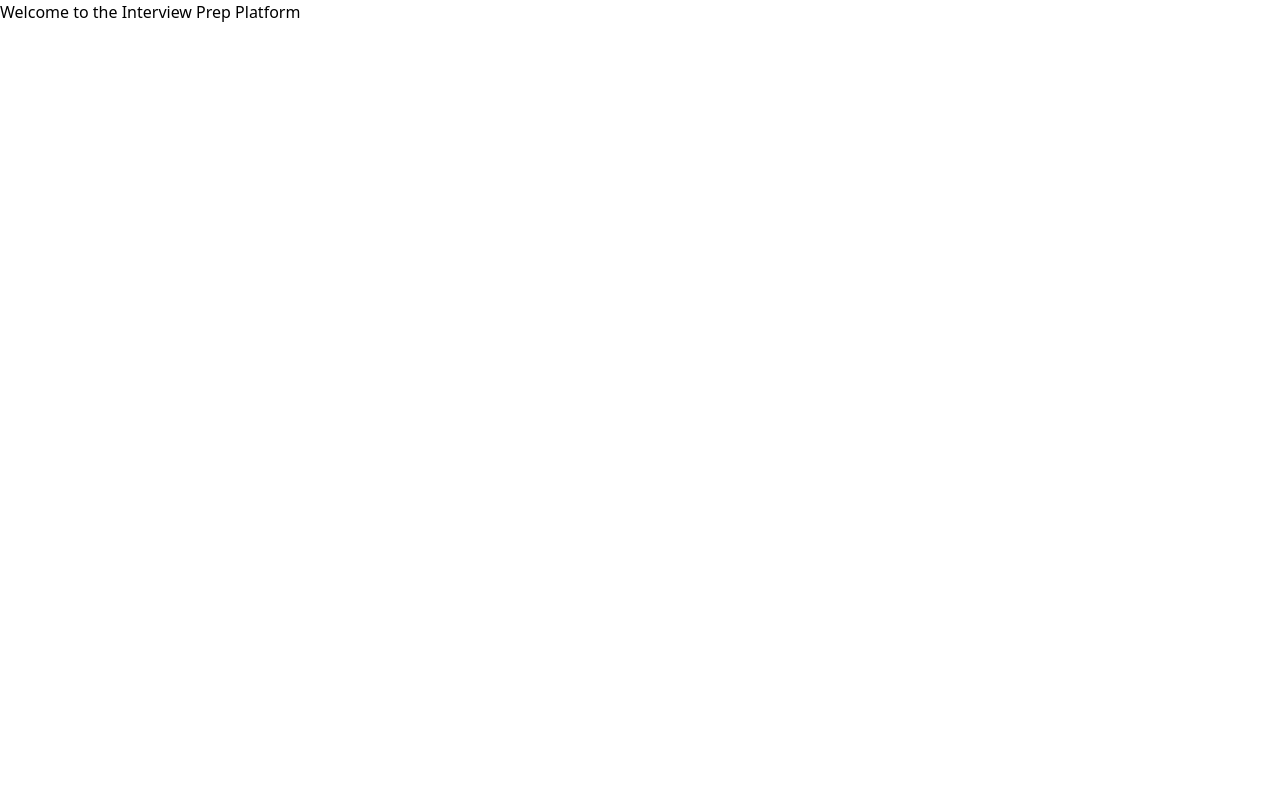
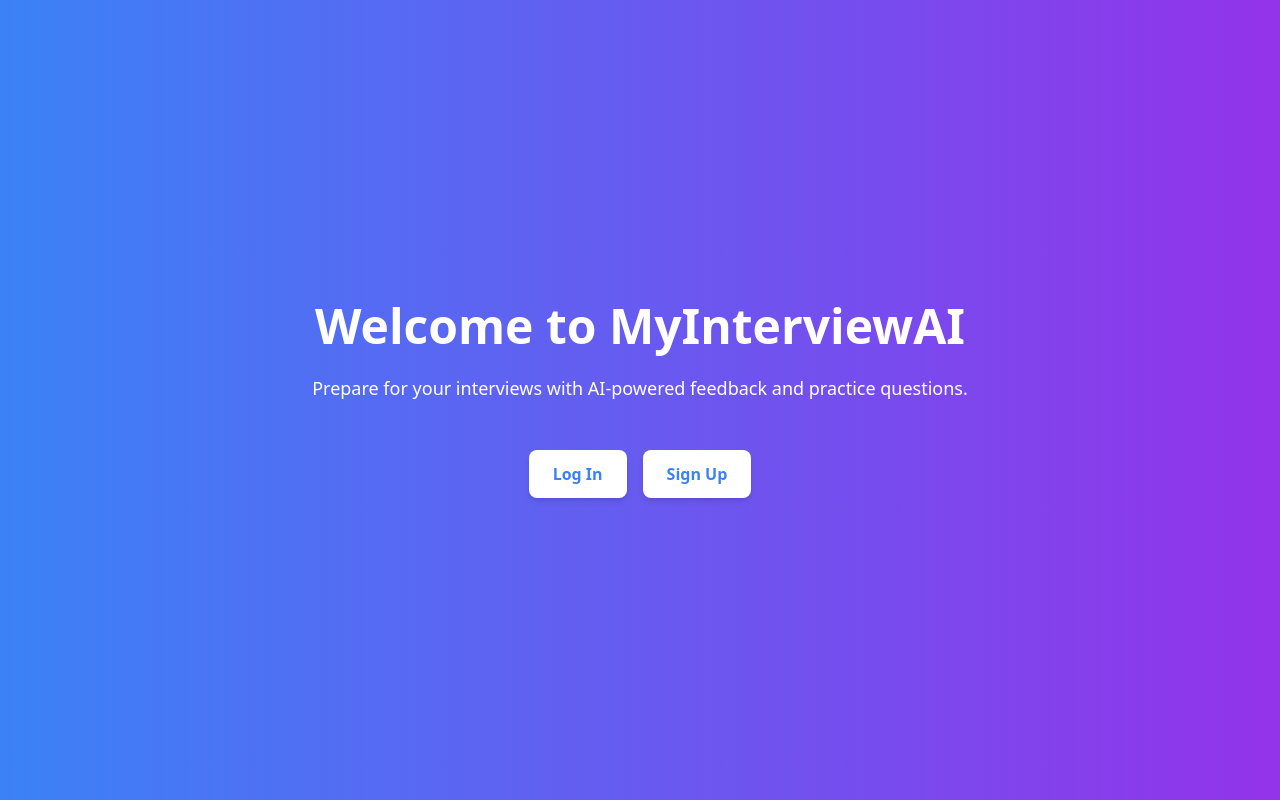
Before and after one commit to AkshayVoora/MyInterviewAI, a React (Create React App) app in the folder frontend/: page / in a window 1280 px wide. Built offline with nearby package versions, Linux system fonts and the light colour scheme.

Commit message:
Simplify dashboard greeting and update login functionality

```diff
--- a/frontend/src/App.js
+++ b/frontend/src/App.js
@@ -4,6 +4,7 @@ import { BrowserRouter as Router, Route, Routes } from 'react-router-dom';
 import Home from './pages/Home';
 import Login from './pages/Login';
 import Signup from './pages/Signup';
+import Dashboard from './pages/Dashboard';
 
 function App() {
    return (
@@ -13,6 +14,7 @@ function App() {
                <Route path="/" element={<Home />} />
                <Route path="/login" element={<Login />} />
                <Route path="/signup" element={<Signup />} />
+               <Route path="/dashboard" element={<Dashboard />} />
             </Routes>
          </div>
       </Router>
--- /dev/null
+++ b/frontend/src/pages/Dashboard.js
@@ -0,0 +1,20 @@
+// src/pages/Dashboard.js
+import React from 'react';
+
+function Dashboard() {
+   return (
+      <div className="min-h-screen bg-gray-100">
+         {/* Navbar */}
+         <nav className="flex items-center justify-between bg-white p-4 shadow-md">
+            <h1 className="text-2xl font-bold text-blue-500">MyInterviewAI</h1>
+         </nav>
+
+         {/* Dashboard Content */}
+         <div className="p-8">
+            <h2 className="text-3xl font-bold text-gray-800 mb-4">Welcome back, David</h2>
+         </div>
+      </div>
+   );
+}
+
+export default Dashboard;
--- a/frontend/src/pages/Home.js
+++ b/frontend/src/pages/Home.js
@@ -1,7 +1,28 @@
+// src/pages/Home.js
 import React from 'react';
+import { Link } from 'react-router-dom';
 
 function Home() {
-   return <h1>Welcome to the Interview Prep Platform</h1>;
+   return (
+      <div className="flex flex-col items-center justify-center min-h-screen bg-gradient-to-r from-blue-500 to-purple-600 text-white">
+         <h1 className="text-5xl font-bold mb-6 animate-fadeIn">Welcome to MyInterviewAI</h1>
+         <p className="text-lg mb-8 animate-slideInUp">
+            Prepare for your interviews with AI-powered feedback and practice questions.
+         </p>
+         <div className="flex space-x-4 animate-fadeIn mt-4">
+            <Link to="/login">
+               <button className="px-6 py-3 bg-white text-blue-500 font-semibold rounded-lg shadow-md hover:bg-gray-100">
+                  Log In
+               </button>
+            </Link>
+            <Link to="/signup">
+               <button className="px-6 py-3 bg-white text-blue-500 font-semibold rounded-lg shadow-md hover:bg-gray-100">
+                  Sign Up
+               </button>
+            </Link>
+         </div>
+      </div>
+   );
 }
 
 export default Home;
--- a/frontend/src/pages/Login.js
+++ b/frontend/src/pages/Login.js
@@ -1,15 +1,19 @@
 // src/pages/Login.js
 import React, { useState } from 'react';
+import { useNavigate } from 'react-router-dom';
 
 function Login() {
+   const navigate = useNavigate();
    const [email, setEmail] = useState('');
    const [password, setPassword] = useState('');
    const [error, setError] = useState('');
 
    const handleLogin = (e) => {
       e.preventDefault();
-      if (email === 'user@example.com' && password === 'password123') {
-         alert('Login successful!');
+      // Updated email and password for the demo
+      if (email === 'davidreddy@gmail.com' && password === '12345678') {
+         // Navigate to the dashboard on successful login
+         navigate('/dashboard');
       } else {
          setError('Invalid email or password');
       }
--- a/frontend/tailwind.config.js
+++ b/frontend/tailwind.config.js
@@ -1,9 +1,25 @@
+// tailwind.config.js
 module.exports = {
   content: [
     "./src/**/*.{js,jsx,ts,tsx}",
   ],
   theme: {
-    extend: {},
+    extend: {
+      keyframes: {
+        fadeIn: {
+          '0%': { opacity: '0' },
+          '100%': { opacity: '1' },
+        },
+        slideInUp: {
+          '0%': { transform: 'translateY(20px)', opacity: '0' },
+          '100%': { transform: 'translateY(0)', opacity: '1' },
+        },
+      },
+      animation: {
+        fadeIn: 'fadeIn 2s ease-out',
+        slideInUp: 'slideInUp 1s ease-out',
+      },
+    },
   },
   plugins: [],
 };
```
